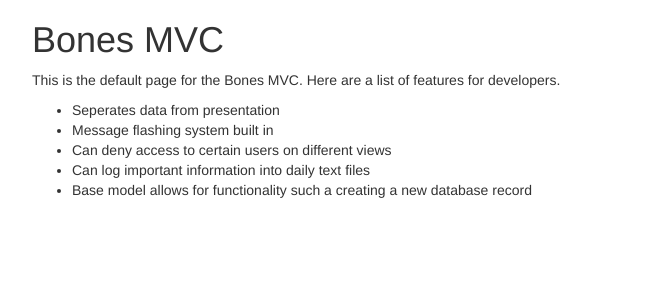
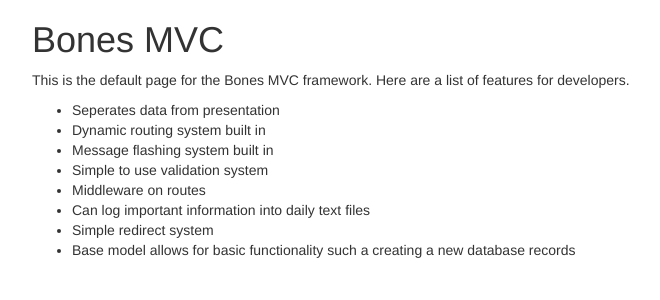
Before and after one commit to Memuya/Bones-MVC, a PHP site: page / in a window 1280 px wide. Shown: the top 300 px of the page, without its empty margins (38-698 px from the left). Run offline with PHP 8.4, Linux system fonts and the light colour scheme; some libraries are stand-ins or nearby versions.

Commit message:
Clean up

```diff
--- a/Bones/Controller/PageController.php
+++ b/Bones/Controller/PageController.php
@@ -9,7 +9,7 @@ namespace Bones\Controller;
 
 class PageController extends Controller {
     public function home() {
-        $this->title = "Welcome";
-        $this->render("home");
+        $this->title = 'Welcome';
+        $this->render('home');
     }
 }
--- a/Bones/Core/Flash.php
+++ b/Bones/Core/Flash.php
@@ -30,9 +30,10 @@ class Flash {
     }
 
     /**
-     * Set a message to be flashed
+     * Set a message to be flashed or pass an
+     * array to set multiple messages to be flashed
      *
-     * @param type $type
+     * @param string $type
      * @param string|array $data
      */
     public static function set($type, $data) {
--- a/Bones/Core/Router.php
+++ b/Bones/Core/Router.php
@@ -96,7 +96,6 @@ class Router {
                 break;
             }
         }
-
         // No route found
         if(!isset($matched_route)) {
             throw new \Bones\Exception\RouteNotFoundException('Route not found.');
--- a/Bones/Core/Validator.php
+++ b/Bones/Core/Validator.php
@@ -1,6 +1,6 @@
 <?php
 /**
- * Validates input, mostlu used with form data.
+ * Validates input, mostly used with form data.
  *
  * @author Mehmet Uyanik <mehmet.uyanik@live.com.au>
  */
--- a/Bones/Views/errors/404.php
+++ /dev/null
@@ -1,5 +0,0 @@
-<div class="text-center">
-    <h1>Page not Found</h1>
-    <p>Sorry, but the page you are looking for does not exist.</p>
-    <a href="?domain=system&task=home" class="btn btn-warning">Go Home</a>
-</div>
--- a/Bones/Views/errors/permission.denied.php
+++ /dev/null
@@ -1,5 +0,0 @@
-<div class="text-center">
-    <h1>Permission Denied</h1>
-    <p>You do not have permission to view this page.</p>
-    <a href="?domain=system&task=home" class="btn btn-warning">Go Home</a>
-</div>
--- a/Bones/Views/errors/resource.not.found.php
+++ /dev/null
@@ -1,5 +0,0 @@
-<div class="text-center">
-    <h1>Resource Not Found</h1>
-    <p>Sorry, but the resource you are looking for does not exist.</p>
-    <a href="?domain=system&task=home" class="btn btn-warning">Go Home</a>
-</div>
--- a/Bones/Views/home.php
+++ b/Bones/Views/home.php
@@ -1,11 +1,14 @@
 <h1>Bones MVC</h1>
 
-<p>This is the default page for the Bones MVC. Here are a list of features for developers.</p>
+<p>This is the default page for the Bones MVC framework. Here are a list of features for developers.</p>
 
 <ul>
     <li>Seperates data from presentation</li>
+    <li>Dynamic routing system built in</li>
     <li>Message flashing system built in</li>
-    <li>Can deny access to certain users on different views</li>
+    <li>Simple to use validation system</li>
+    <li>Middleware on routes</li>
     <li>Can log important information into daily text files</li>
-    <li>Base model allows for functionality such a creating a new database record</li>
+    <li>Simple redirect system</li>
+    <li>Base model allows for basic functionality such a creating a new database records</li>
 </ul>
--- a/Bones/Views/template/layout.php
+++ b/Bones/Views/template/layout.php
@@ -4,7 +4,6 @@
     <meta charset="UTF-8">
     <meta name="viewport" content="width=device-width, initial-scale=1.0">
     <title><?=isset($title) ? $title.' | ' : null?> <?=$appName?></title>
-    <!-- Latest compiled and minified CSS -->
     <link rel="stylesheet" href="https://maxcdn.bootstrapcdn.com/bootstrap/3.3.6/css/bootstrap.min.css" integrity="sha384-1q8mTJOASx8j1Au+a5WDVnPi2lkFfwwEAa8hDDdjZlpLegxhjVME1fgjWPGmkzs7" crossorigin="anonymous">
     <link rel="stylesheet" href="https://maxcdn.bootstrapcdn.com/font-awesome/4.6.3/css/font-awesome.min.css">
     <script src="https://ajax.googleapis.com/ajax/libs/jquery/2.2.4/jquery.min.js"></script>
--- a/config.ini
+++ b/config.ini
@@ -4,4 +4,4 @@ db_host = localhost
 db_name =
 db_user =
 db_pass =
-app_name =
+app_name = Bones Framework
--- a/index.php
+++ b/index.php
@@ -30,4 +30,6 @@ try {
 
 } catch(\Bones\Exception\RouteNotFoundException $ex) {
     die($ex->getMessage());
+} catch(\Exception $ex) {
+    die($ex->getMessage());
 }
```
Also changed, not shown: Bones/Core/Redirect.php (+5 -2 lines).
